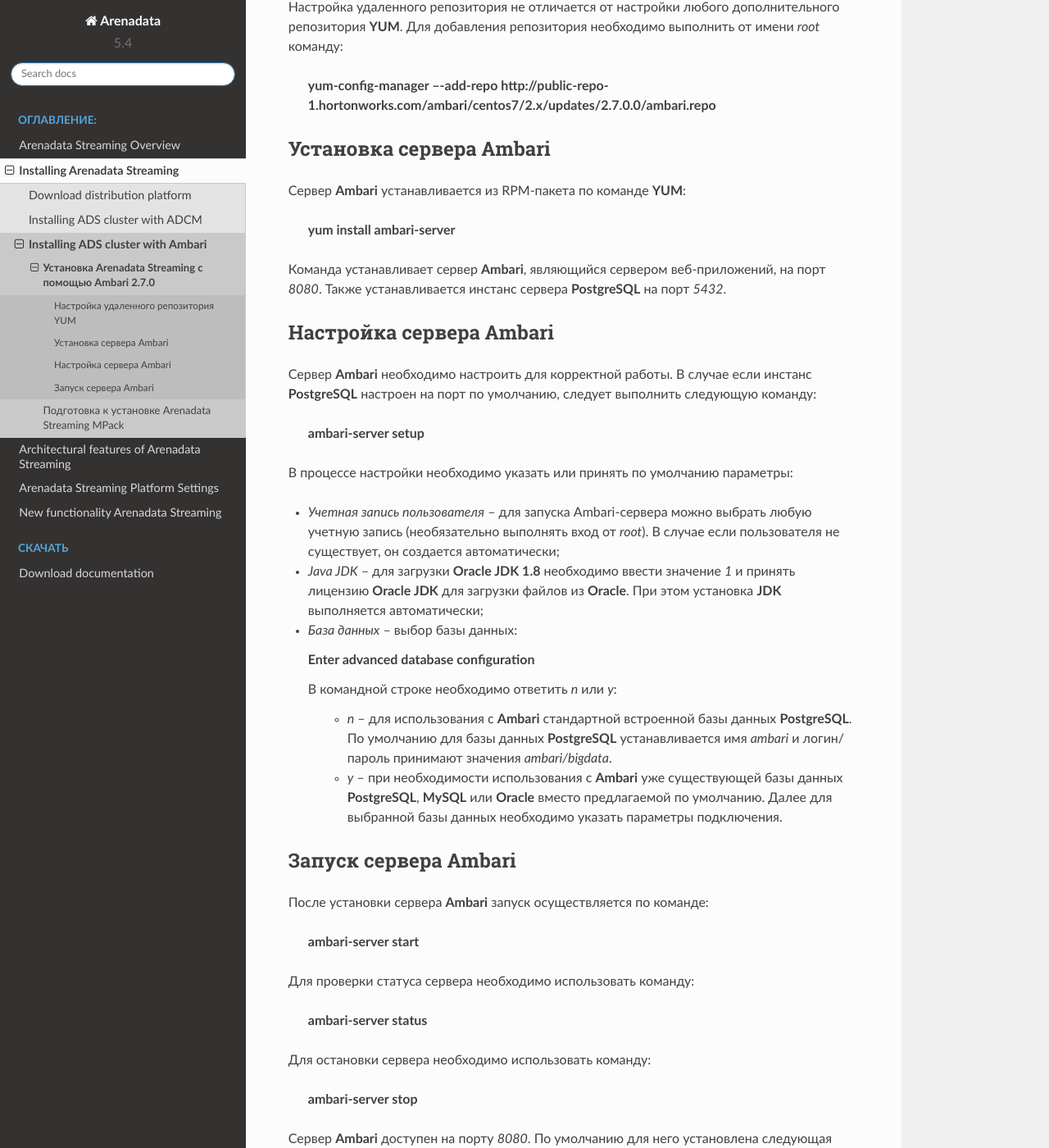
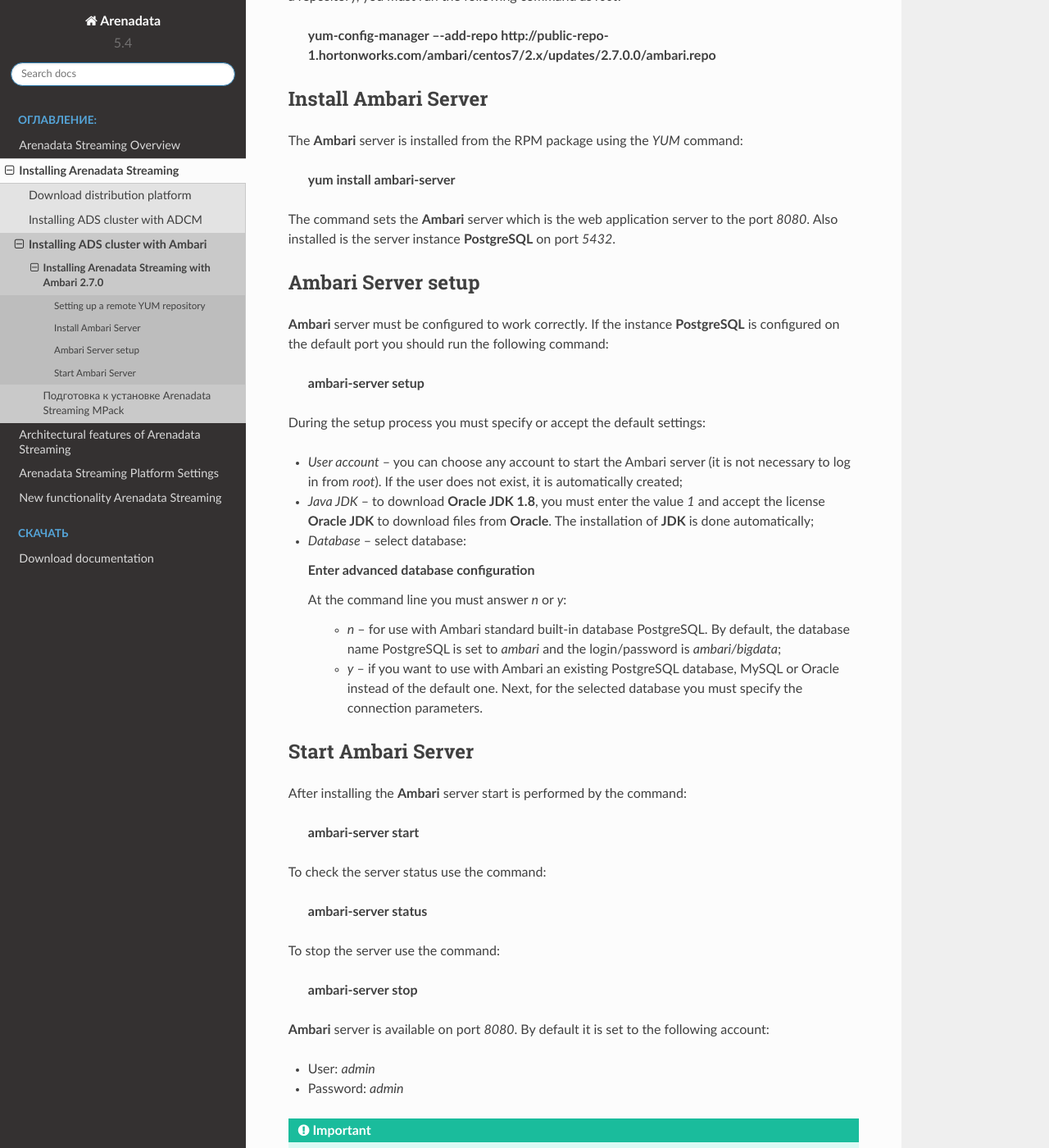
Before and after one commit to arenadata/docs_ads, a Sphinx documentation site: the page built from source/Install/ambari/Ambari.rst, in a window 1280 px wide and 1400 px high, scrolled down 448 px. Shown: the whole window at 82% size. Built offline with Sphinx 7.4.7 and the Read the Docs theme 2.0.0, drawn with Linux system fonts in a browser that asks for light colours; pages that are not in the unit, such as notebooks, are missing from menus; some of the changed text lies outside the part shown.

Commit message:
Update Ambari.rst

```diff
--- a/source/Install/ambari/Ambari.rst
+++ b/source/Install/ambari/Ambari.rst
@@ -1,88 +1,86 @@
-Установка Arenadata Streaming c помощью Ambari 2.7.0
-======================================================
+Installing Arenadata Streaming with Ambari 2.7.0
+==================================================
 
-Установка сервера **Ambari 2.7.0** проходит в несколько этапов:
+Installing the **Ambari 2.7.0** server goes through several steps:
 
-+ `Настройка удаленного репозитория YUM`_
-+ `Установка сервера Ambari`_
-+ `Настройка сервера Ambari`_
-+ `Запуск сервера Ambari`_
++ `Setting up a remote YUM repository`_
++ `Install Ambari Server`_
++ `Ambari Server setup`_
++ `Start Ambari Server`_
 
 
-Настройка удаленного репозитория YUM
+Setting up a remote YUM repository
 -------------------------------------
 
-Настройка удаленного репозитория не отличается от настройки любого дополнительного репозитория **YUM**. Для добавления репозитория необходимо выполнить от имени *root* команду:
+Setting up a remote repository is no different from setting up any additional repository *YUM*. To add a repository, you must run the following command as *root*:
 
   :command:`yum-config-manager –-add-repo http://public-repo-1.hortonworks.com/ambari/centos7/2.x/updates/2.7.0.0/ambari.repo`
 
 
-Установка сервера Ambari
--------------------------
+Install Ambari Server
+-----------------------
 
-Сервер **Ambari** устанавливается из RPM-пакета по команде **YUM**:
+The **Ambari** server is installed from the RPM package using the *YUM* command:
 
   :command:`yum install ambari-server`
 
-Команда устанавливает сервер **Ambari**, являющийся сервером веб-приложений, на порт *8080*. Также устанавливается инстанс сервера
-**PostgreSQL** на порт *5432*.
+The command sets the **Ambari** server which is the web application server to the port *8080*. Also installed is the server instance **PostgreSQL** on port *5432*.
+
+
+Ambari Server setup
+-----------------------
+
+**Ambari** server must be configured to work correctly. If the instance **PostgreSQL** is configured on the default port you should run the following command:
+
+  :command:`ambari-server setup`
+
+During the setup process you must specify or accept the default settings:
+
++ *User account* -- you can choose any account to start the Ambari server (it is not necessary to log in from *root*). If the user does not exist, it is automatically created;
++ *Java JDK* -- to download **Oracle JDK 1.8**, you must enter the value *1* and accept the license **Oracle JDK** to download files from **Oracle**. The installation of **JDK** is done automatically;
++ *Database* -- select database:
+
+  :command:`Enter advanced database configuration`
+
+  At the command line you must answer *n* or *y*:
+
+    + *n* -- for use with Ambari standard built-in database PostgreSQL. By default, the database name PostgreSQL is set to *ambari* and the login/password is *ambari/bigdata*;
+
+    + *y* -- if you want to use with Ambari an existing PostgreSQL database, MySQL or Oracle instead of the default one. Next, for the selected database you must specify the connection parameters.
 
 
 
-Настройка сервера Ambari
--------------------------
-
-Сервер **Ambari** необходимо настроить для корректной работы. В случае если инстанс **PostgreSQL** настроен на порт по умолчанию, следует выполнить следующую команду:
-
-  :command:`ambari-server setup`
-
-В процессе настройки необходимо указать или принять по умолчанию параметры:
-
-+ *Учетная запись пользователя* – для запуска Ambari-сервера можно выбрать любую учетную запись (необязательно выполнять вход от *root*). В случае если пользователя не существует, он создается автоматически;
-+ *Java JDK* – для загрузки **Oracle JDK 1.8** необходимо ввести значение *1* и принять лицензию **Oracle JDK** для загрузки файлов из **Oracle**. При этом установка **JDK** выполняется автоматически;
-+ *База данных* – выбор базы данных:
-
-  :command:`Enter advanced database configuration`
-
-  В командной строке необходимо ответить *n* или *y*:
-
-    + *n* – для использования с **Ambari** стандартной встроенной базы данных **PostgreSQL**. По умолчанию для базы данных **PostgreSQL** устанавливается имя *ambari* и логин/пароль принимают значения *ambari/bigdata*.
-
-    + *y* – при необходимости использования с **Ambari** уже существующей базы данных **PostgreSQL**, **MySQL** или **Oracle** вместо предлагаемой по умолчанию. Далее для выбранной базы данных необходимо указать параметры подключения.
-
-
-
-Запуск сервера Ambari
+Start Ambari Server
 ----------------------
 
-После установки сервера **Ambari** запуск осуществляется по команде:
+After installing the **Ambari** server start is performed by the command:
 
   :command:`ambari-server start`
 
-Для проверки статуса сервера необходимо использовать команду:
+To check the server status use the command:
 
   :command:`ambari-server status`
 
-Для остановки сервера необходимо использовать команду:
+To stop the server use the command:
 
   :command:`ambari-server stop`
 
-Сервер **Ambari** доступен на порту *8080*. По умолчанию для него установлена следующая учетная запись:
+**Ambari** server is available on port *8080*. By default it is set to the following account:
 
 +  User: *admin*
 +  Password: *admin*
 
-.. important:: Рекомендуется сменить пароль после первого входа в систему
+.. important:: It is recommended to change the password after the first login
 
-Для входа в веб-интерфейс **Ambari** необходимо в адресной строке браузера указать адрес сервера:
+To enter the web interface **Ambari** you need to specify the server address in the address bar of the browser:
 
   :command:`http://<адрес сервера>:8080`
 
-При этом запрашивается логин и пароль. После авторизации открывается веб-интерфейс **Ambari** (:numref:`Рис.%s.<ADS_install_welcom-to-ambari-before-config>`).
+This requests a login and password.  After authorization opens the web interface **Ambari** (:numref:`Pic.%s.<ADS_install_welcom-to-ambari-before-config>`).
 
 .. _ADS_install_welcom-to-ambari-before-config:
 
 .. figure:: ../imgs/ADS_install_welcom-to-ambari-before-config.*
    :align: center
 
-   Веб-интерфейс Ambari до настройки кластера
+   Ambari web interface before cluster setup
```
